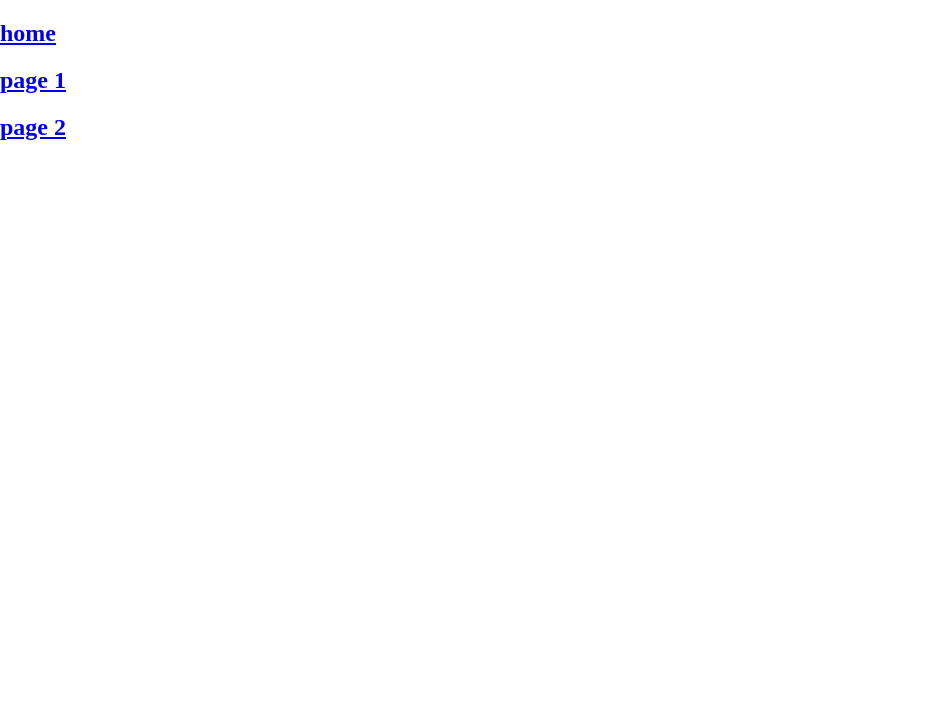
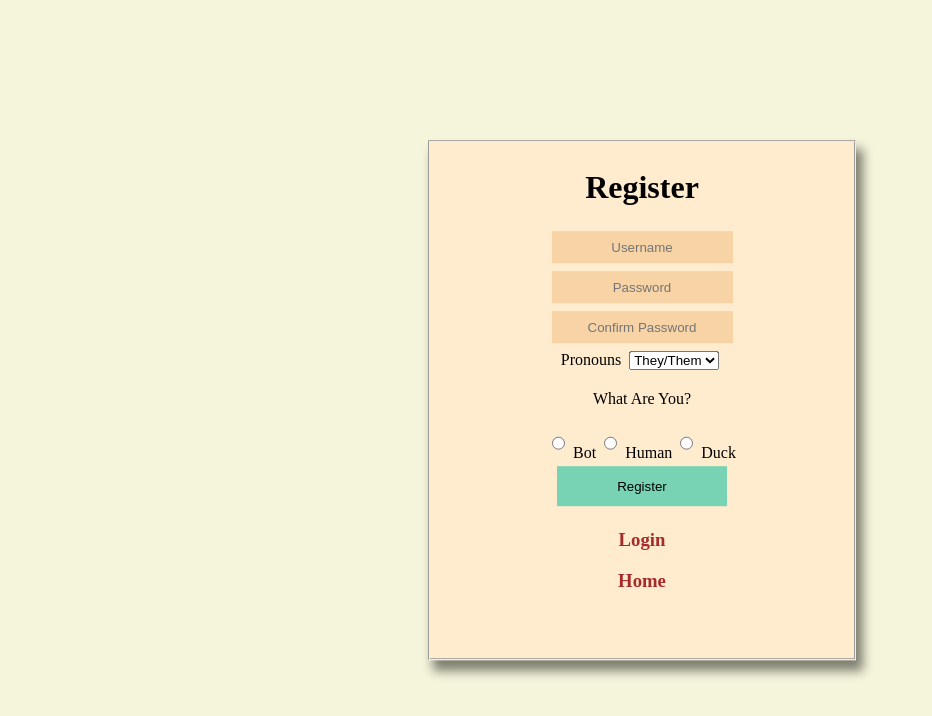
Before and after one commit to KhalaidW/1st-SBA, a plain HTML site: page pages/register.html in a window 1280 px wide. Shown: the whole page, without its empty margins (0-932 px from the left). Drawn offline with Linux system fonts and the light colour scheme.

Commit message:
Registry completion

```diff
--- a/pages/register.html
+++ b/pages/register.html
@@ -1,16 +1,45 @@
 <!DOCTYPE html>
 <html lang="en">
+
 <head>
     <meta charset="UTF-8">
     <meta name="viewport" content="width=device-width, initial-scale=1.0">
     <title>Document</title>
     <link rel="stylesheet" href="../styles/register.css">
 </head>
+
 <body>
-    <nav>
+    <!-- <nav>
         <h1><a href="../index.html">home</a></h1>
-        <h1><a href="../pages/page1.html">page 1</a></h1>
+        <h1><a href="../pages/login.html">Login</a></h1>
         <h1><a href="../pages/page2.html">page 2</a></h1>
-    </nav>
+    </nav> -->
+    <fieldset>
+        <form>
+            <h1>Register</h1>
+            <input type="text" name="Username" placeholder="Username"><br>
+            <input type="password" name="password" placeholder="Password"><br>
+            <input type="password" name="confirm_password" placeholder="Confirm Password"><br>
+            <label for="Pronouns">Pronouns</label>
+            <select name="Pronouns" id="Pronouns" style="margin: 1%;">
+                <option value="They/Them">They/Them</option>
+                <option value="He/Him">He/Him</option>
+                <option value="She/Her">She/Her</option>
+            </select>
+            <p>What Are You?</p>
+            <input type="radio" name="Capcha" id="A_Bot" class="Capcha">
+            <label for="A_Bot">Bot</label>
+            <input type="radio" name="Capcha" id="A_Human" class="Capcha">
+            <label for="A_Human">Human</label>
+            <input type="radio" name="Capcha" id="A_Duck" class="Capcha">
+            <label for="A_Duck">Duck</label><br>
+            <input type="submit" value="Register" id="submit" style="width: 170px; background-color: rgb(120, 211, 181);height: 40px;" >
+            <h3><a href="./login.html">Login</a></h3>
+            <h3><a href="../index.html">Home</a></h3>
+
+        </form>
+
+    </fieldset>
 </body>
+
 </html>
--- a/styles/register.css
+++ b/styles/register.css
@@ -4,4 +4,34 @@ body {
     padding: 0;
     height: 100%;
     box-sizing: border-box;
+    align-content: center;
+    justify-content: center;
+    background-color: beige;
 }
+
+fieldset {
+    display: flex;
+    flex-direction: column;
+    width: 400px;
+    height: 500px;
+    position: absolute;
+    top: 50%;
+    left: 50%;
+    transform: translate(-50%, -50%);
+    box-shadow: 6px 10px 10px 1px rgba(0, 0, 0, 0.481);
+    background-color: rgb(231, 231, 231);
+    text-align: center;
+    background-color: blanchedalmond;
+
+}
+input {
+    text-align: center;
+    margin: 1%;
+    height: 30px;
+    border: none;
+    background-color: rgb(247, 211, 165);
+}
+a {
+    text-decoration: none;
+    color: brown;
+}
```
Also changed, not shown: pages/login.html (+8 -6 lines).
